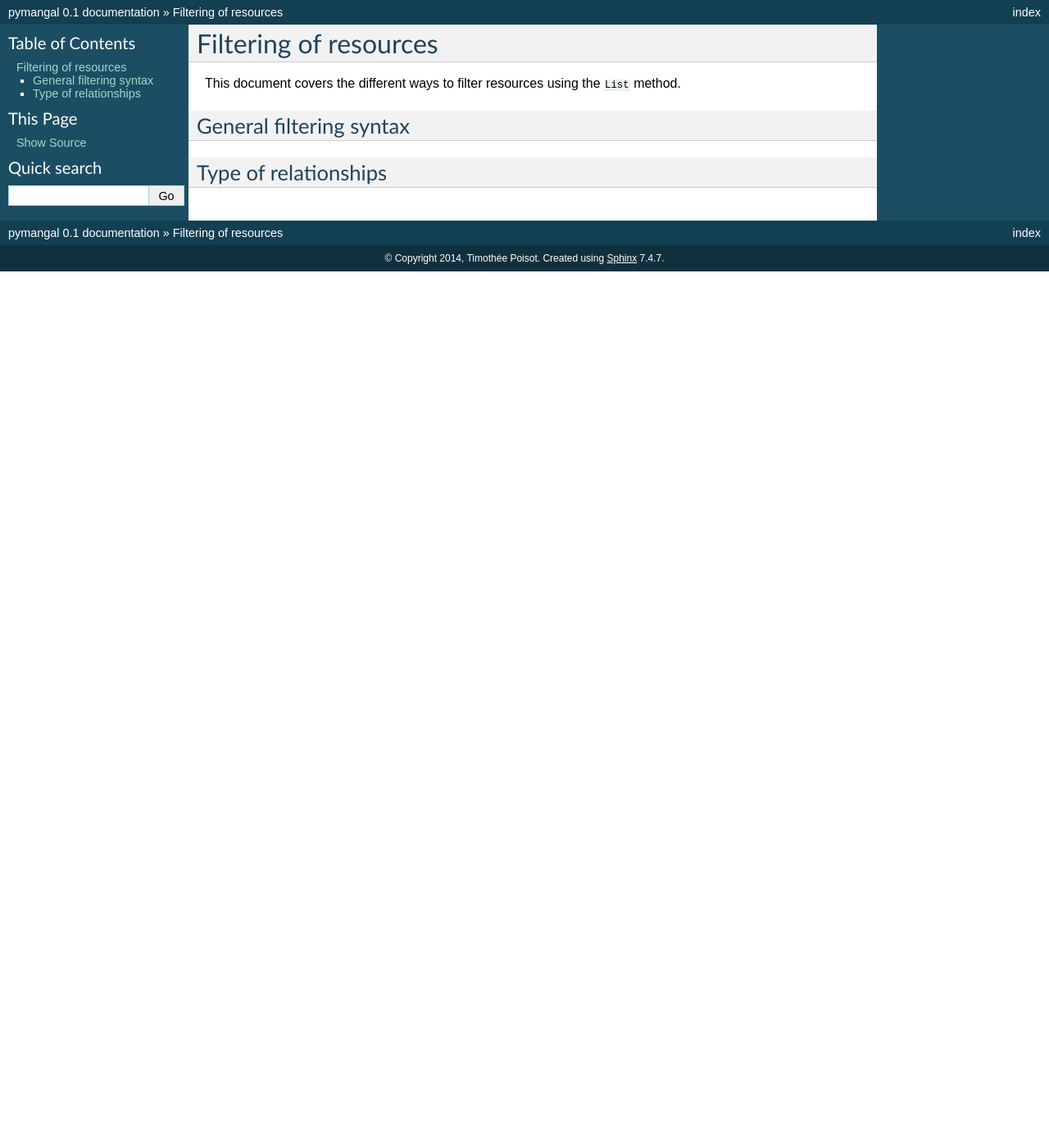
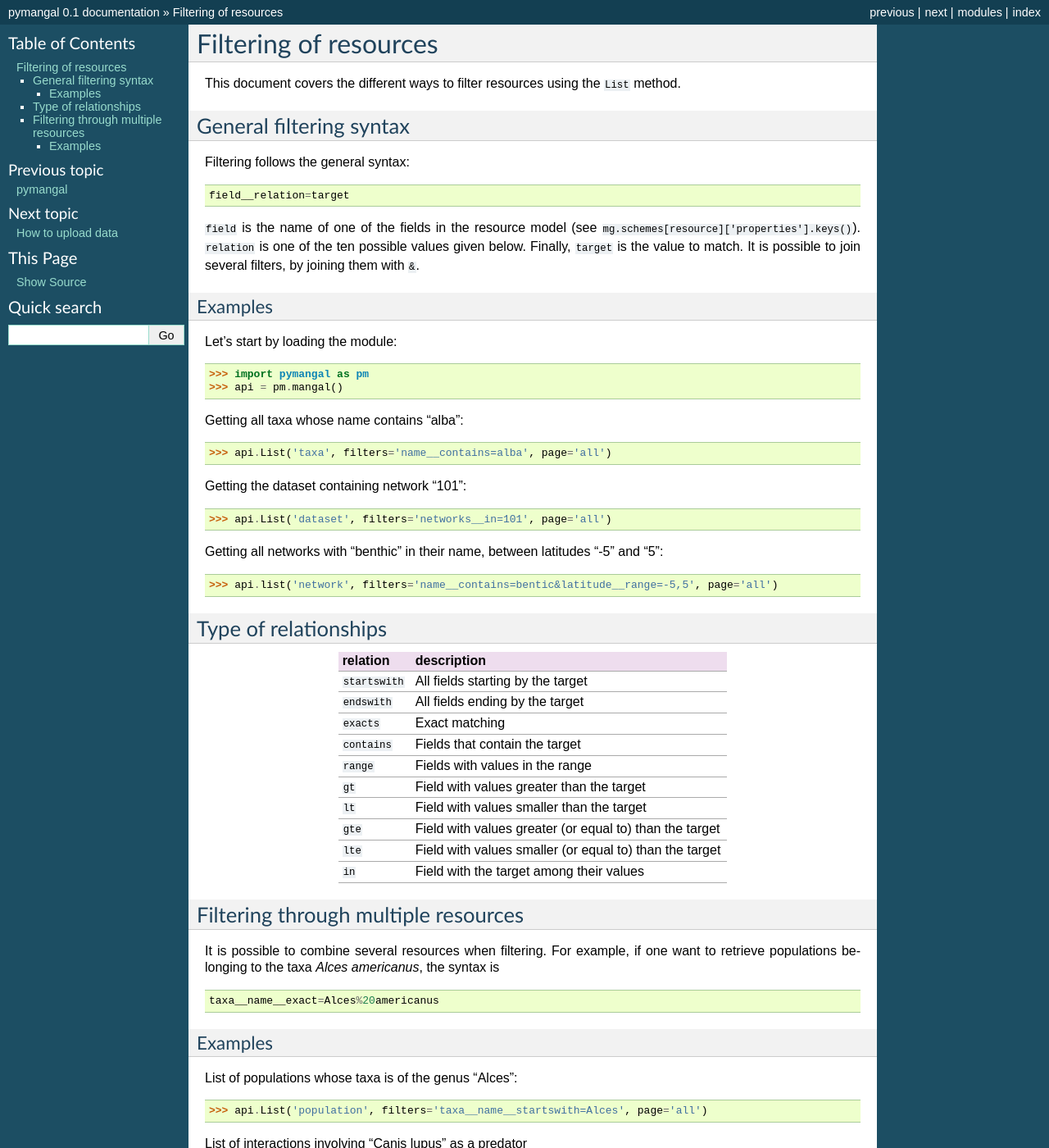
Before and after one commit to mangal-interactions/pymangal, a Sphinx documentation site: the page built from docs/user/filtering.rst, in a window 1280 px wide and 1400 px high. Shown: the whole window at 82% size. Built offline with Sphinx 7.4.7, drawn with Linux system fonts in a browser that asks for light colours; formulas are drawn with MathJax 3; some of the changed text lies outside the part shown.

Commit message:
Update to the doc

```diff
--- a/docs/user/filtering.rst
+++ b/docs/user/filtering.rst
@@ -1,4 +1,4 @@
-.. _filtering::
+.. _filtering:
 
 Filtering of resources
 ======================
@@ -9,5 +9,67 @@ This document covers the different ways to filter resources using the
 General filtering syntax
 ------------------------
 
+Filtering follows the general syntax::
+
+   field__relation=target
+
+``field`` is the name of one of the fields in the resource model (see
+``mg.schemes[resource]['properties'].keys()``). ``relation`` is one of
+the ten possible values given below. Finally, ``target`` is the value to
+match. It is possible to join several filters, by joining them with ``&``.
+
+Examples
+~~~~~~~~
+
+Let's start by loading the module::
+
+   >>> import pymangal as pm
+   >>> api = pm.mangal()
+
+Getting all taxa whose name contains "alba"::
+
+   >>> api.List('taxa', filters='name__contains=alba', page='all')
+
+Getting the dataset containing network "101"::
+
+   >>> api.List('dataset', filters='networks__in=101', page='all')
+
+Getting all networks with "benthic" in their name, between latitudes "-5" and "5"::
+
+   >>> api.list('network', filters='name__contains=bentic&latitude__range=-5,5', page='all')
+
 Type of relationships
 ---------------------
+
+==============  ========================================================
+relation        description
+==============  ========================================================
+``startswith``  All fields starting by the target
+``endswith``    All fields ending by the target
+``exacts``      Exact matching
+``contains``    Fields that contain the target
+``range``       Fields with values in the range
+``gt``          Field with values greater than the target
+``lt``          Field with values smaller than the target
+``gte``         Field with values greater (or equal to) than the target
+``lte``         Field with values smaller (or equal to) than the target
+``in``          Field with the target among their values
+==============  ========================================================
+
+Filtering through multiple resources
+------------------------------------
+
+It is possible to combine several resources when filtering. For example, if one want to retrieve populations belonging to the taxa *Alces americanus*, the syntax is ::
+
+   taxa__name__exact=Alces%20americanus
+
+Examples
+~~~~~~~~
+
+List of populations whose taxa is of the genus "Alces"::
+
+   >>> api.List('population', filters='taxa__name__startswith=Alces', page='all')
+
+List of interactions involving "Canis lupus" as a predator ::
+
+   >>> api.List('interaction', filters='link_type__exact=predation&taxa_from__name__exact=Canis%20lupus', page='all')
```
Also changed, not shown: docs/index.rst (+12 -46 lines), docs/pymangal.rst (added, +15 -0 lines), docs/user/contributing.rst (added, +13 -0 lines), 1 other file.
